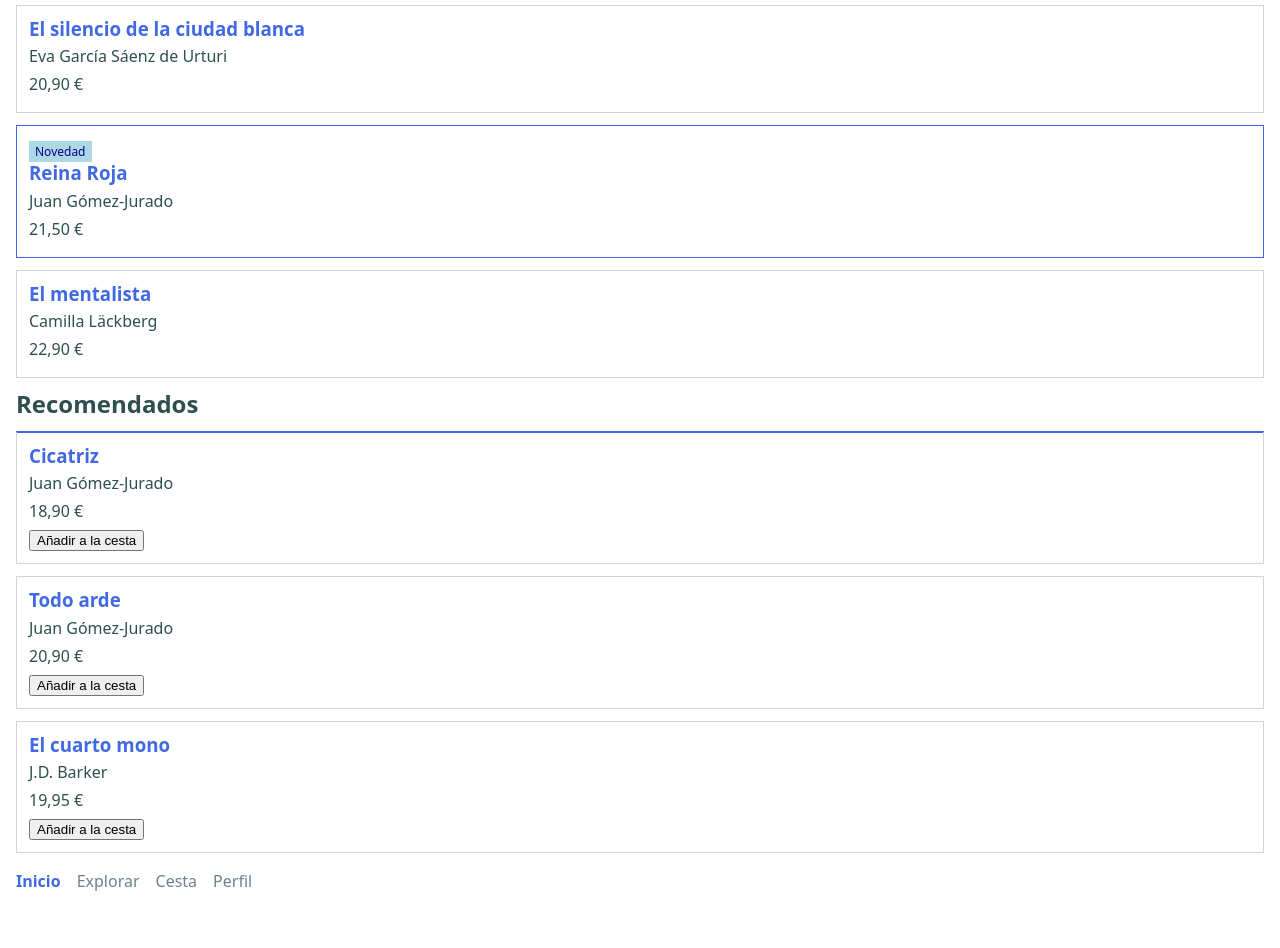
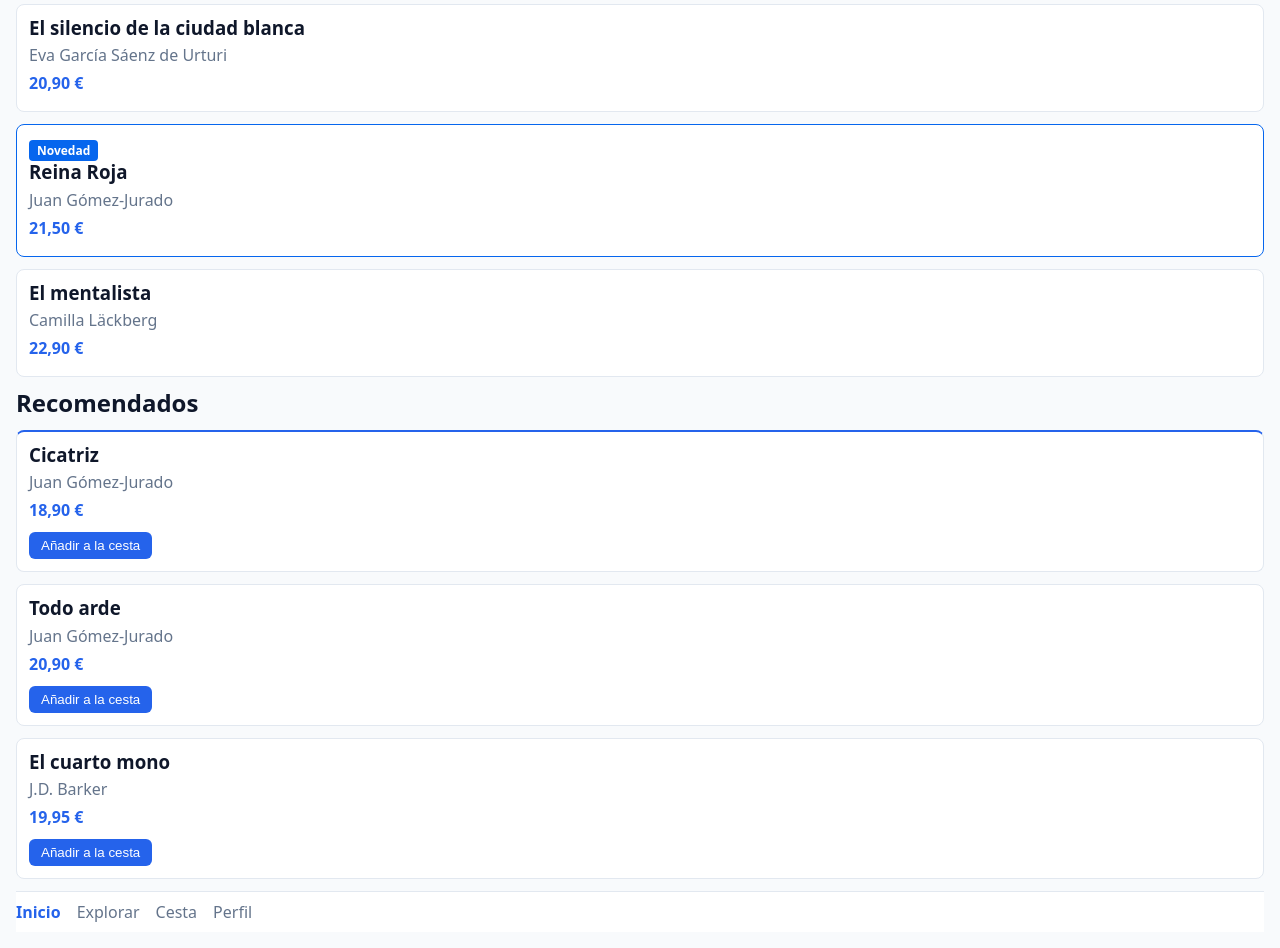
Before and after one commit to adririfer/trastienda-ud4, a plain HTML site: page index.html in a window 1280 px wide. Shown: the part 320-1268 px from the top of the page. Before the commit the page ends 1245 px from the top, so only its background shows below. Drawn offline with Linux system fonts and the light colour scheme.

Commit message:
Variables CSS, color oklch y anidamiento nativo

```diff
--- a/css/estilos.css
+++ b/css/estilos.css
@@ -1,9 +1,48 @@
+:root {
+  /* Primario */
+  --color-primary-50: #eff6ff;
+  --color-primary-100: #dbeafe;
+  --color-primary-200: #bfdbfe;
+  --color-primary-300: #93c5fd;
+  --color-primary-400: #60a5fa;
+  --color-primary-500: #2563eb;
+  --color-primary-600: #1d4ed8;
+  --color-primary-700: #1d40af;
+  --color-primary-800: #1e3a8a;
+  --color-primary-900: #172554;
+
+  /* Neutros */
+  --color-neutral-50: #f8fafc;
+  --color-neutral-100: #f1f5f9;
+  --color-neutral-200: #e2e8f0;
+  --color-neutral-300: #cbd5e1;
+  --color-neutral-400: #94a3b8;
+  --color-neutral-500: #64748b;
+  --color-neutral-600: #475569;
+  --color-neutral-700: #334155;
+  --color-neutral-800: #1e293b;
+  --color-neutral-900: #0f172a;
+
+  /* Semánticas */
+  --bg-page: var(--color-neutral-50);
+  --bg-card: white;
+  --text-main: var(--color-neutral-900);
+  --text-muted: var(--color-neutral-500);
+  --border-subtle: var(--color-neutral-200);
+  --brand: var(--color-primary-500);
+  --brand-hover: var(--color-primary-600);
+
+  /* Color moderno en OKLCH */
+  --color-accent-oklch: oklch(0.55 0.22 260);
+}
+
 @layer base, components, utilities;
 
 @layer base {
   body {
     font-family: system-ui, sans-serif;
-    color: darkslategray;
+    background-color: var(--bg-page);
+    color: var(--text-main);
     line-height: 1.5;
     margin: 0;
     padding: 16px;
@@ -15,20 +54,20 @@
   }
 
   a {
-    color: royalblue;
+    color: var(--brand);
     text-decoration: none;
   }
 
   header {
-    background-color: whitesmoke;
-    color: navy;
+    background-color: var(--color-neutral-100);
+    color: var(--text-main);
     padding: 12px;
-    border-bottom: 1px solid lightgray;
-  }
+    border-bottom: 1px solid var(--border-subtle);
 
-  header a {
+    a {
       color: inherit;
       font-weight: bold;
+    }
   }
 
   button[type="button"] {
@@ -37,78 +76,125 @@
 }
 
 @layer components {
-  .card {
-    background-color: white;
-    border: 1px solid lightgray;
+  article.card {
+    background-color: var(--bg-card);
+    border: 1px solid var(--border-subtle);
+    border-radius: 8px;
     padding: 12px;
     margin-bottom: 12px;
+
+    &:hover {
+      border-color: var(--brand);
     }
 
-  .card h3 {
+    .card-title {
       margin: initial;
+      color: var(--text-main);
+
+      a {
+        color: inherit;
+      }
     }
 
-  .card :is(h2, p) {
+    .card-author {
       margin: 4px 0;
+      color: var(--text-muted);
+    }
+
+    .card-price {
+      margin: 4px 0;
+      font-weight: 700;
+      color: var(--brand);
+    }
+
+    button:not([aria-label]) {
+      background-color: var(--brand);
+      color: white;
+      border: none;
+      border-radius: 6px;
+      padding: 6px 12px;
+      margin-top: 6px;
+
+      &:hover {
+        background-color: var(--brand-hover);
+      }
+    }
   }
 
   h2 + .card {
-    border-top: 2px solid royalblue;
+    border-top: 2px solid var(--brand);
   }
 
   .badge {
-    background-color: lightblue;
-    color: darkblue;
-    padding: 2px 6px;
+    --badge-bg: var(--color-primary-100);
+    --badge-color: var(--color-primary-700);
+    background-color: var(--badge-bg);
+    color: var(--badge-color);
+    padding: 2px 8px;
+    border-radius: 4px;
     font-size: 12px;
+    font-weight: 600;
+
+    &:empty {
+      display: none;
+    }
   }
 
-  .badge:empty {
-    display: none;
+  .badge--novedad {
+    --badge-bg: var(--color-accent-oklch);
+    --badge-color: white;
   }
 
   article:has(.badge:not(:empty)) {
-    border-color: royalblue;
+    border-color: var(--color-accent-oklch);
   }
 
   button[aria-label] {
     font: revert;
     padding: 4px 8px;
+    background-color: transparent;
+    color: var(--text-main);
+    border: 1px solid var(--border-subtle);
+    border-radius: 4px;
   }
 
-  nav > ul {
+  nav {
+    background-color: var(--bg-card);
+    border-top: 1px solid var(--border-subtle);
+    padding: 8px 0;
+
+    > ul {
       list-style: none;
       padding: 0;
+      margin: 0;
       display: flex;
       gap: 16px;
     }
 
-  nav a {
-    color: slategray;
-  }
+    a {
+      color: var(--text-muted);
+      text-decoration: none;
 
-  nav a:not([aria-current="page"]) {
-    color: slategray;
-  }
-
-  nav a[aria-current="page"] {
-    color: royalblue;
+      &[aria-current="page"] {
+        color: var(--brand);
         font-weight: 700;
       }
 
-  nav a:hover {
-    color: darkslategray;
+      &:hover {
+        color: var(--text-main);
       }
 
-  nav a:focus-visible {
-    outline: 2px solid royalblue;
+      &:focus-visible {
+        outline: 2px solid var(--brand);
         outline-offset: 2px;
+      }
+    }
   }
 }
 
 @layer utilities {
   .text-primary {
-    color: royalblue;
+    color: var(--brand);
     font-weight: bold;
   }
 }
--- a/index.html
+++ b/index.html
@@ -22,29 +22,29 @@
 
       <article class="card">
         <span class="badge">Más vendido</span>
-        <h3><a href="detalle.html">La paciente silenciosa</a></h3>
-        <p>Alex Michaelides</p>
-        <p>19,90 €</p>
+        <h3 class="card-title"><a href="detalle.html">La paciente silenciosa</a></h3>
+        <p class="card-author">Alex Michaelides</p>
+        <p class="card-price">19,90 €</p>
       </article>
 
       <article class="card">
         <span class="badge"></span>
-        <h3><a href="detalle.html">El silencio de la ciudad blanca</a></h3>
-        <p>Eva García Sáenz de Urturi</p>
-        <p>20,90 €</p>
+        <h3 class="card-title"><a href="detalle.html">El silencio de la ciudad blanca</a></h3>
+        <p class="card-author">Eva García Sáenz de Urturi</p>
+        <p class="card-price">20,90 €</p>
       </article>
 
       <article class="card">
-        <span class="badge">Novedad</span>
-        <h3><a href="detalle.html">Reina Roja</a></h3>
-        <p>Juan Gómez-Jurado</p>
-        <p>21,50 €</p>
+        <span class="badge badge--novedad">Novedad</span>
+        <h3 class="card-title"><a href="detalle.html">Reina Roja</a></h3>
+        <p class="card-author">Juan Gómez-Jurado</p>
+        <p class="card-price">21,50 €</p>
       </article>
 
       <article class="card">
-        <h3><a href="detalle.html">El mentalista</a></h3>
-        <p>Camilla Läckberg</p>
-        <p>22,90 €</p>
+        <h3 class="card-title"><a href="detalle.html">El mentalista</a></h3>
+        <p class="card-author">Camilla Läckberg</p>
+        <p class="card-price">22,90 €</p>
       </article>
     </section>
 
@@ -52,23 +52,23 @@
       <h2>Recomendados</h2>
 
       <article class="card">
-        <h3><a href="detalle.html">Cicatriz</a></h3>
-        <p>Juan Gómez-Jurado</p>
-        <p>18,90 €</p>
+        <h3 class="card-title"><a href="detalle.html">Cicatriz</a></h3>
+        <p class="card-author">Juan Gómez-Jurado</p>
+        <p class="card-price">18,90 €</p>
         <button type="button">Añadir a la cesta</button>
       </article>
 
       <article class="card">
-        <h3><a href="detalle.html">Todo arde</a></h3>
-        <p>Juan Gómez-Jurado</p>
-        <p>20,90 €</p>
+        <h3 class="card-title"><a href="detalle.html">Todo arde</a></h3>
+        <p class="card-author">Juan Gómez-Jurado</p>
+        <p class="card-price">20,90 €</p>
         <button type="button">Añadir a la cesta</button>
       </article>
 
       <article class="card">
-        <h3><a href="detalle.html">El cuarto mono</a></h3>
-        <p>J.D. Barker</p>
-        <p>19,95 €</p>
+        <h3 class="card-title"><a href="detalle.html">El cuarto mono</a></h3>
+        <p class="card-author">J.D. Barker</p>
+        <p class="card-price">19,95 €</p>
         <button type="button">Añadir a la cesta</button>
       </article>
     </section>
```
Also changed, not shown: carrito.html (+6 -6 lines). Lines whose indentation alone changed are shown as unchanged.
